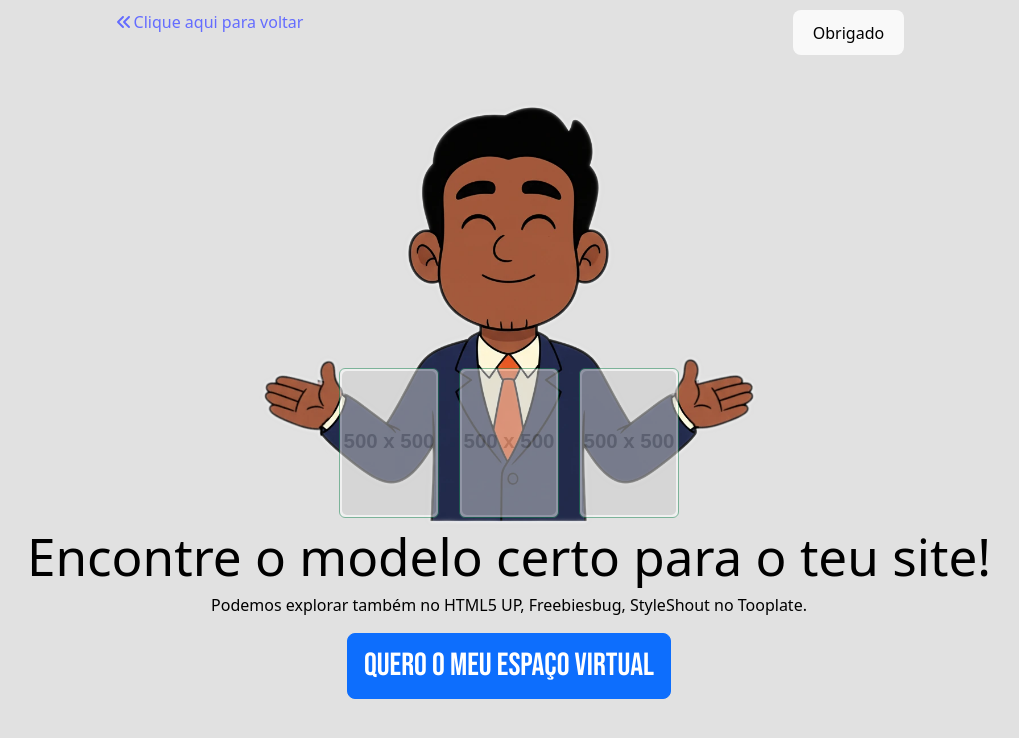
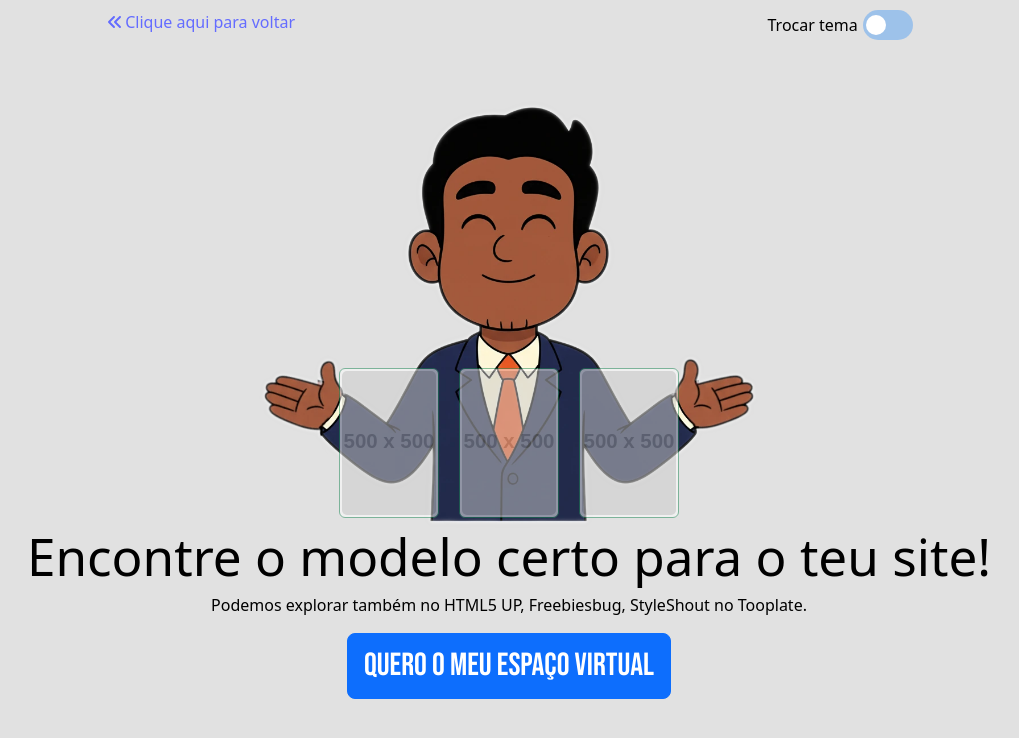
Before and after one commit to Williaw-Al/services-section, a React (Vite) app: page /modelos-sites in a window 1280 px wide. Shown: the top 738 px of the page, without its empty margins (131-1150 px from the left). Built offline with nearby package versions, Linux system fonts and the light colour scheme.

Commit message:
feat: Enhance theme toggler:  * Improved styles and animation

```diff
--- a/src/assets/styles/header.css
+++ b/src/assets/styles/header.css
@@ -8,6 +8,31 @@
     justify-content: space-around;
 
 }
-.header .theme-toggler {
-    justify-self: end;
+
+.header .theme-toggler-container {
+    display: flex;
+    gap: 5px;
+    place-items: center center;
+
+    color: var(--text-main-color);
 }
+.header .theme-toggler-container span{
+    pointer-events: none;
+}
+
+.header .theme-toggler-container .theme-toggler {
+    width: 50px;
+    height: 30px;
+    background-color: hsl(from var(--primary-color) h s l / 0.3 );
+    border-radius: 50px;
+    display: flex;
+    padding: 2px;
+    justify-content: flex-end;
+    align-items: center;
+}
+.header .theme-toggler-container .theme-toggler .handle {
+    width: 20px;
+    height: 20px;
+    background-color: var(--text-side-color);
+    border-radius: 50%
+}
--- a/src/components/header-theme-toggler/index.tsx
+++ b/src/components/header-theme-toggler/index.tsx
@@ -3,9 +3,10 @@ import '../../assets/styles/header.css'
 import { LinkReturnHome } from "../link-return-home";
 
 import { useLocation } from "react-router";
+import { motion } from "motion/react";
 
 export const HeaderThemeToggler = () => {
-    const { toggleTheme } = useTheme();
+    const { theme, toggleTheme } = useTheme();
     const location = useLocation()
 
     const excludeLinkLocations = ['/', '/teu-espaco-virtual']
@@ -14,9 +15,25 @@ export const HeaderThemeToggler = () => {
     return (
         <header className="header">
             <LinkReturnHome show={showLink} />
-            <button className="theme-toggler" onClick={toggleTheme}>
-                Obrigado
-            </button>
+
+            <div className="theme-toggler-container">
+                <span>Trocar tema</span>
+                <button className="theme-toggler" onClick={toggleTheme}
+                    style={
+                        theme === 'light' ?
+                            { justifyContent: 'flex-start' } :
+                            { justifyContent: 'flex-end' }
+                    }>
+                    <motion.div className="handle"
+                        layout
+                        transition={{
+                            type: "spring",
+                            visualDuration: 0.2,
+                            bounce: 0.2,
+                        }}
+                    />
+                </button>
+            </div>
         </header>
     )
 }
```
